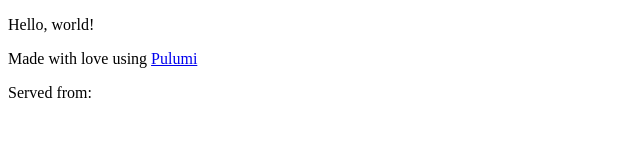
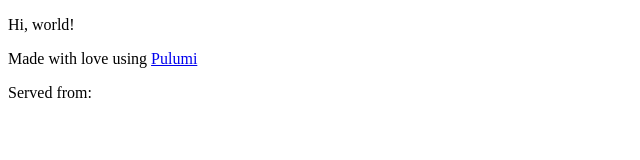
Before and after one commit to justinvp/aws, a website: page www/index.html in a window 1280 px wide. Shown: the full height of the page, 0-640 px from the left. Drawn offline with Linux system fonts and the light colour scheme; no server answers.

Commit message:
Hello => Hi

```diff
--- a/www/index.html
+++ b/www/index.html
@@ -6,7 +6,7 @@
     <link rel="shortcut icon" href="favicon.png" type="image/png">
 </head>
 <body>
-    <p>Hello, world!</p>
+    <p>Hi, world!</p>
     <p>Made with love using <a href="https://pulumi.com">Pulumi</a></p>
     <p>Served from: <span id="source"></span></p>
 </body>
```
